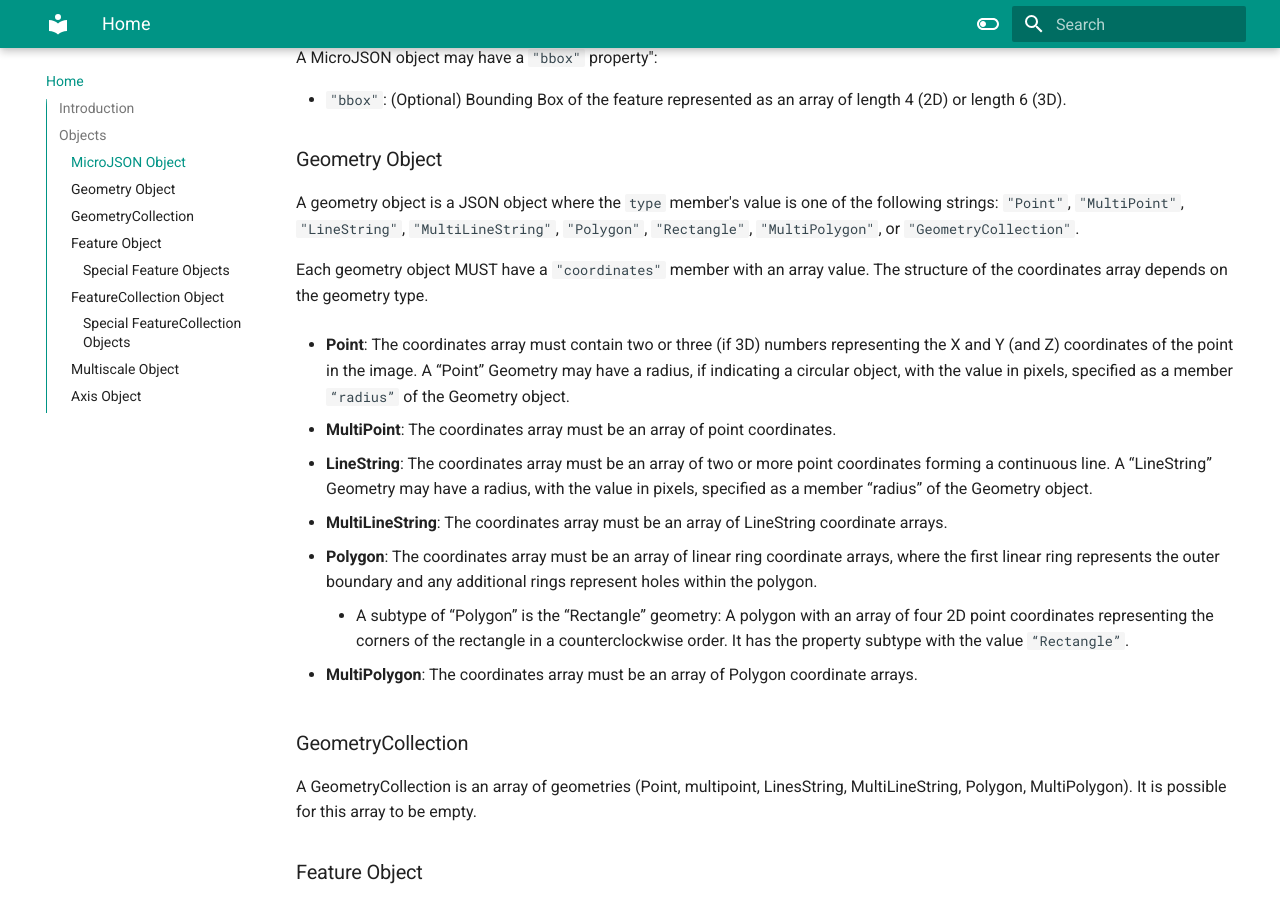
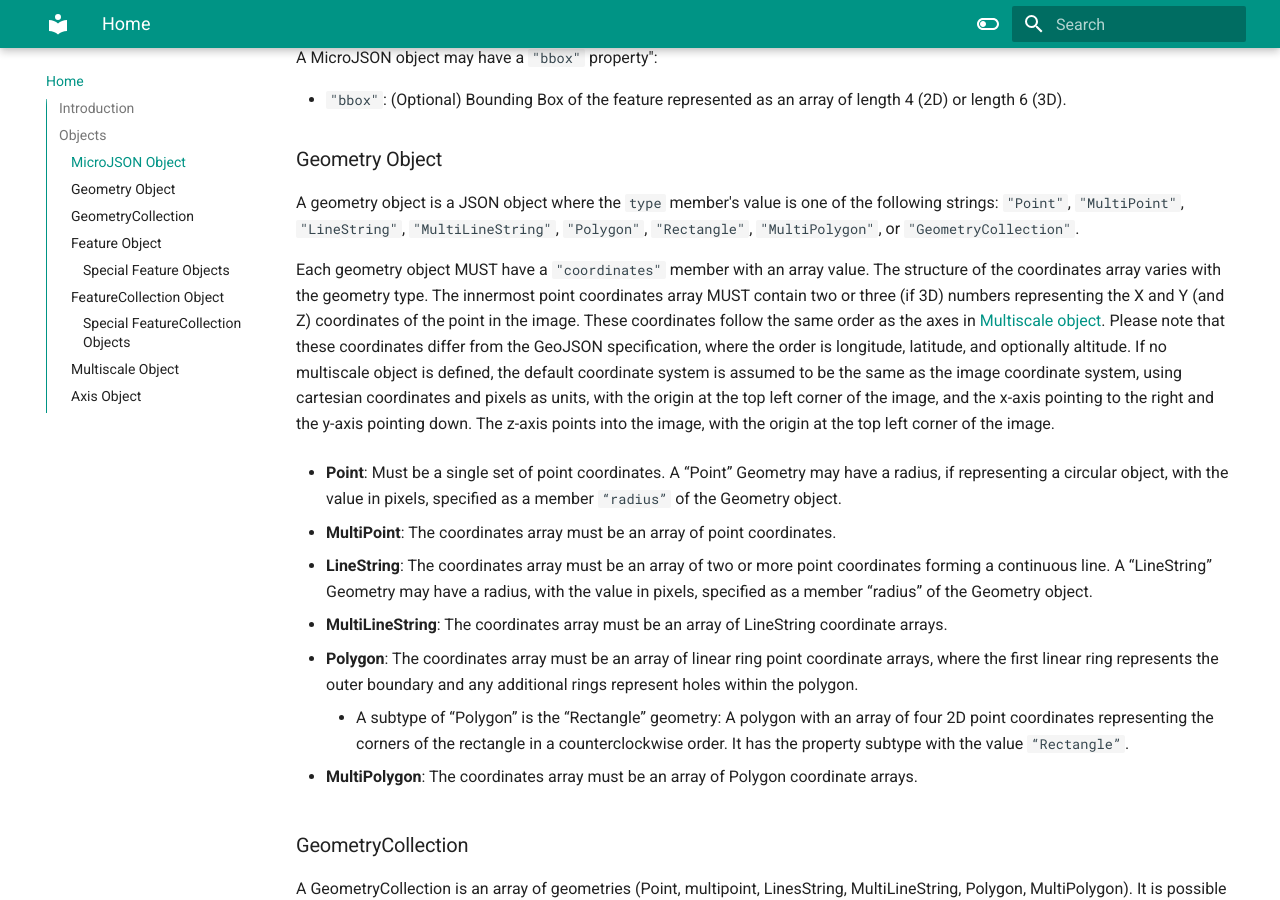
Before and after one commit to PolusAI/microjson, an MkDocs documentation site: the page built from docs/index.md, in a window 1280 px wide and 900 px high, scrolled down 761 px. Built offline with MkDocs 1.6.1 and Material for MkDocs 9.7.7, drawn with Linux system fonts in a browser that asks for light colours; nearby versions of some CDN libraries; some of the changed text lies outside the part shown.

Commit message:
Coordinates and multiscale clarification. (#15)
* Added packages

* cleaned up example

* Commit test

* Added pre-commit hooks

* Formatting

* Updated example

* Update package

* Added multilevel metadata test

* Bump version 0.1.8 -> 0.1.9

* Added mkdocstrings pip

* Added trigger

* Added handler

* Added provenance

* Added provenance

* Added provenance

* Added provenance

* Added documentation and tests for provenance

* Corrected string

* Added TileJSON for MicroJSON

* Added examples for tiling and description

* Removed garbage files

* Restructured tile examples

* Updated TileJSON fields, added relative file URL

* Bump version 0.1.9 -> 0.1.10

* Initial roadmap

* Updated naming and documentation

* Harmonized with OME NGFF multiscale

* Reverted indexing in utils.py

* Added hierarchies

* Bump version 0.1.10 -> 0.1.11

* Updated packages

* Corrected roadmap markdown

* Added module examples

* Moved module examples

* Corrected model reference

* Revised roadmap

* Replaced GeoJSON objects to geojson-pydantic

* Altered documentation after replacing GeoJSON

* Clarified coordinates and multiscale definition.

* Corrected documentation

---------

Co-authored-by: Nicholas-Schaub <nicholas.j.schaub@gmail.com>

```diff
--- a/docs/index.md
+++ b/docs/index.md
@@ -21,9 +21,9 @@ A MicroJSON object may have a `"bbox"` property":
 
 A geometry object is a JSON object where the `type` member's value is one of the following strings: `"Point"`, `"MultiPoint"`, `"LineString"`, `"MultiLineString"`, `"Polygon"`, `"Rectangle"`, `"MultiPolygon"`, or `"GeometryCollection"`.
 
-Each geometry object MUST have a `"coordinates"` member with an array value. The structure of the coordinates array depends on the geometry type.
+Each geometry object MUST have a `"coordinates"` member with an array value. The structure of the coordinates array varies with the geometry type.  The innermost point coordinates array MUST contain two or three (if 3D) numbers representing the X and Y (and Z) coordinates of the point in the image. These coordinates follow the same order as the axes in [Multiscale object](#multiscale-object). Please note that these coordinates differ from the GeoJSON specification, where the order is longitude, latitude, and optionally altitude. If no multiscale object is defined, the default coordinate system is assumed to be the same as the image coordinate system, using cartesian coordinates and pixels as units, with the origin at the top left corner of the image, and the x-axis pointing to the right and the y-axis pointing down. The z-axis points into the image, with the origin at the top left corner of the image.
 
-- **Point**: The coordinates array must contain two or three (if 3D) numbers representing the X and Y (and Z) coordinates of the point in the image. A “Point” Geometry may have a radius, if indicating a circular object, with the value in pixels, specified as a member `“radius”` of the Geometry object.
+- **Point**:  Must be a single set of point coordinates. A “Point” Geometry may have a radius, if representing a circular object, with the value in pixels, specified as a member `“radius”` of the Geometry object.
 
 - **MultiPoint**: The coordinates array must be an array of point coordinates.
 
@@ -31,7 +31,7 @@ Each geometry object MUST have a `"coordinates"` member with an array value. The
 
 - **MultiLineString**: The coordinates array must be an array of LineString coordinate arrays.
 
-- **Polygon**: The coordinates array must be an array of linear ring coordinate arrays, where the first linear ring represents the outer boundary and any additional rings represent holes within the polygon.
+- **Polygon**: The coordinates array must be an array of linear ring point coordinate arrays, where the first linear ring represents the outer boundary and any additional rings represent holes within the polygon.
 
     - A subtype of “Polygon” is the “Rectangle” geometry: A polygon with an array of four 2D point coordinates representing the corners of the rectangle in a counterclockwise order. It has the property subtype with the value `“Rectangle”`.
 
@@ -82,7 +82,7 @@ A FeatureCollection object is a JSON object representing a collection of feature
 
 A multiscale object represents the choice of axes (2-5D) and potentially their transformations that should be applied to the numerical data in order to arrive to the actual size of the object described. It MUST have the following properties:
 
-- `"axes"`: Representing the choice of axes as an Axis object.
+- `"axes"`: Representing the choice of axes as an array of Axis objects.
 
 It may contain either of, but NOT both of the following properties:
 - `"coordinateTransformations"`: Representing the set of coordinate transformations that should be applied to the numerical data in order to arrive to the actual size of the object described. It MUST be an array of objects, each object representing a coordinate transformation. Each object MUST have properties as follows:
@@ -92,8 +92,9 @@ It may contain either of, but NOT both of the following properties:
 
 ### Axis Object
 
-An axis object represents the choice of axes (2D or 3D). It MUST have the following properties:
+Together with the other axes in the axes array, an axis object represents the coordinate system of the MicroJSON object (2D-5D)
+It MUST have the following properties:
 - `"name"`: Representing the name of the axis. It MUST be a string.
 It may contain the following properties:
-- `"unit"`: Representing the units of the corresponding axis in the axes property. It MUST be an array with the elements having any of the following values: `[“angstrom", "attometer", "centimeter", "decimeter", "exameter", "femtometer", "foot", "gigameter", "hectometer", "inch", "kilometer", "megameter", "meter", "micrometer", "mile", "millimeter", "nanometer", "parsec", "petameter", "picometer", "terameter", "yard", "yoctometer", "yottameter", "zeptometer", "zettameter“]`
+- `"unit"`: Representing the units of the corresponding axis of the geometries in the MicroJSON object. It MUST be an array with the elements having any of the following values: `[“angstrom", "attometer", "centimeter", "decimeter", "exameter", "femtometer", "foot", "gigameter", "hectometer", "inch", "kilometer", "megameter", "meter", "micrometer", "mile", "millimeter", "nanometer", "parsec", "petameter", "picometer", "terameter", "yard", "yoctometer", "yottameter", "zeptometer", "zettameter“]`
 - `"description"`: A string describing the axis.
```
